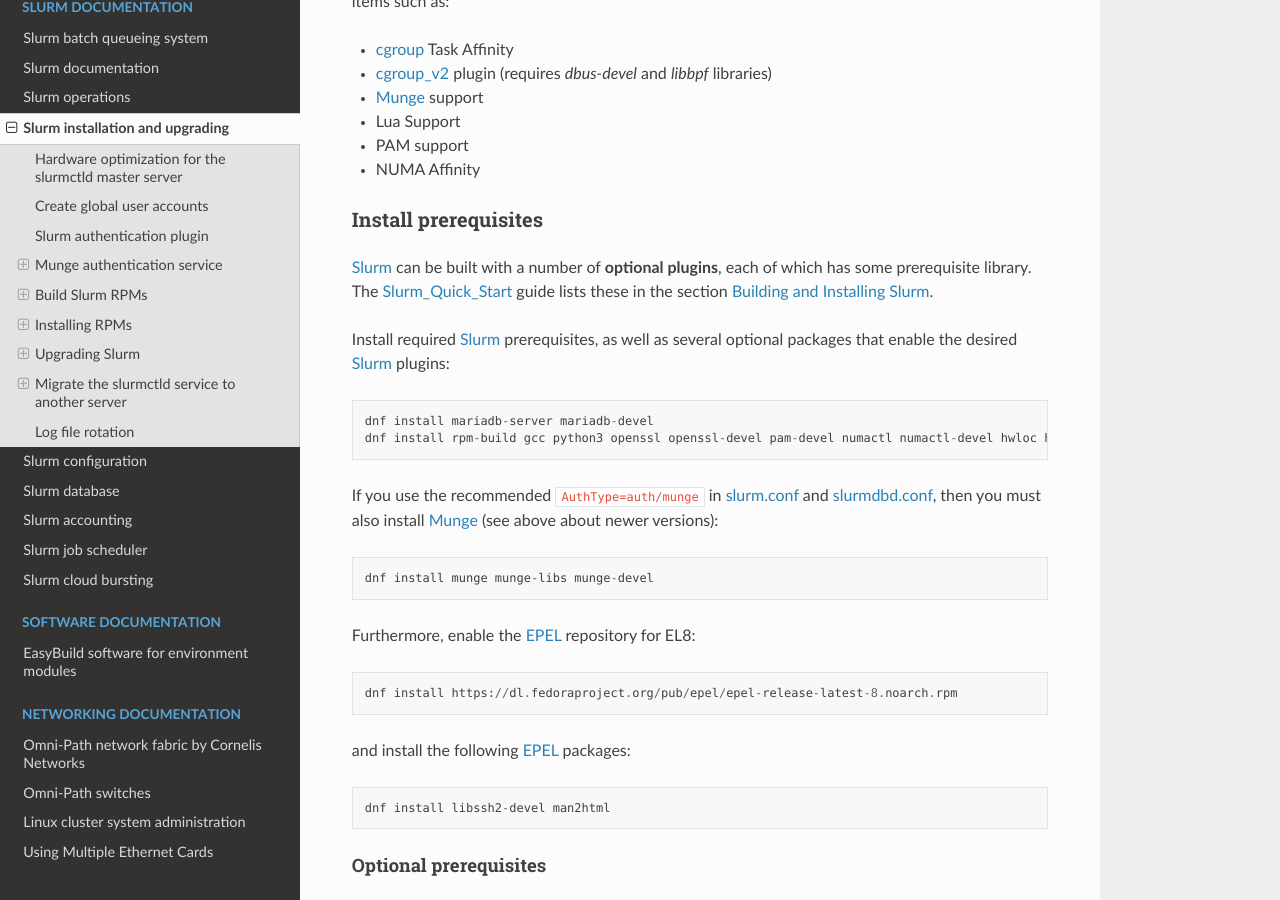
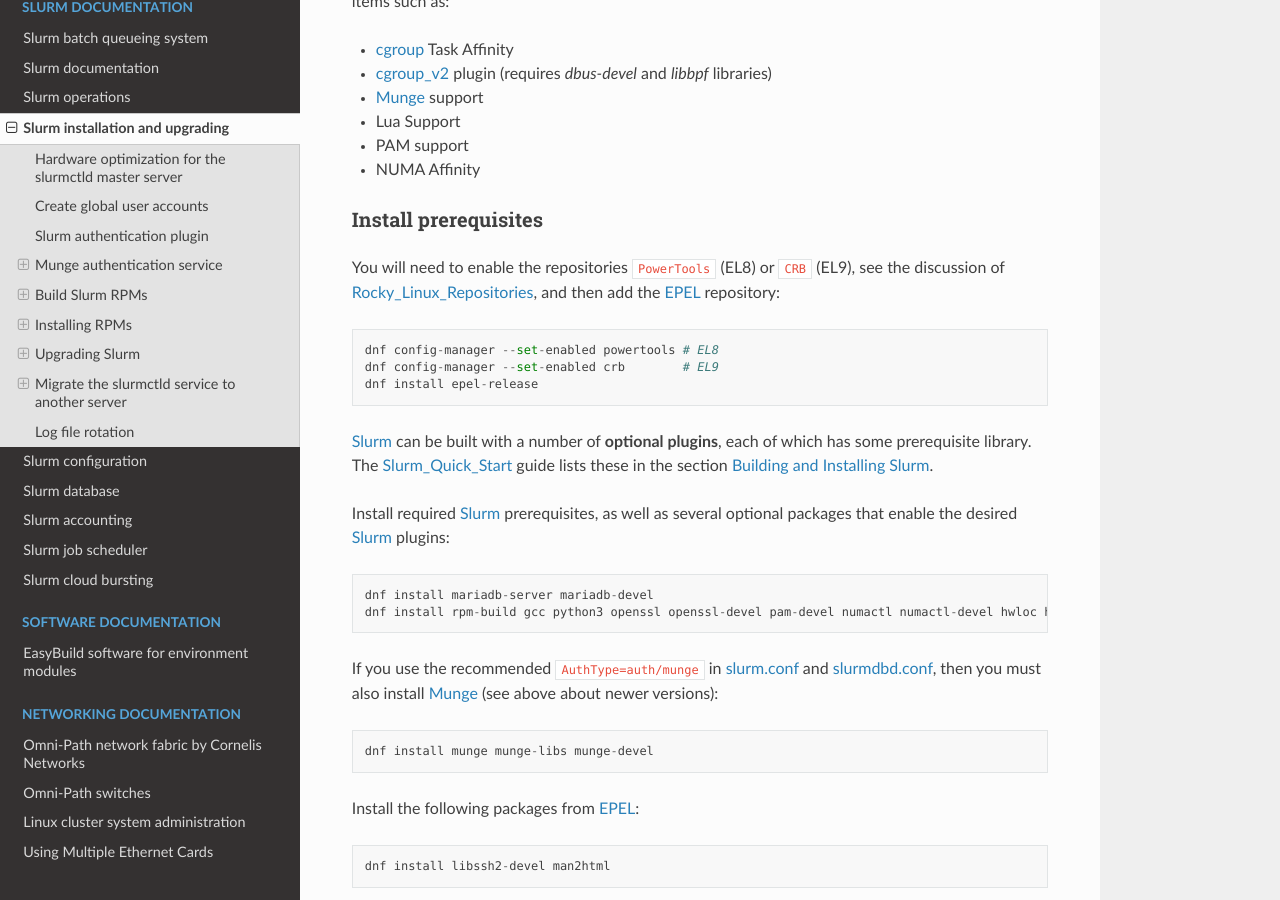
Before and after one commit to OleHolmNielsen/Niflheim_system, a Sphinx documentation site: the page built from docs/Slurm_installation.rst, in a window 1280 px wide and 900 px high, scrolled down 5081 px. Built offline with Sphinx 7.4.7 and the Read the Docs theme 2.0.0, drawn with Linux system fonts in a browser that asks for light colours.

Commit message:
Information about PowerTools and CRB repositories

```diff
--- a/docs/Slurm_installation.rst
+++ b/docs/Slurm_installation.rst
@@ -224,6 +224,13 @@
 Install prerequisites
 ---------------------
 
+You will need to enable the repositories ``PowerTools`` (EL8) or ``CRB`` (EL9),
+see the discussion of Rocky_Linux_Repositories_, and then add the EPEL_ repository::
+
+  dnf config-manager --set-enabled powertools # EL8
+  dnf config-manager --set-enabled crb        # EL9
+  dnf install epel-release
+
 Slurm_ can be built with a number of **optional plugins**, each of which has some prerequisite library.
 The Slurm_Quick_Start_ guide lists these in the section `Building and Installing Slurm <https://slurm.schedmd.com/quickstart_admin.html#build_install>`_.
 
@@ -236,14 +243,11 @@
 
   dnf install munge munge-libs munge-devel
 
-Furthermore, enable the EPEL_ repository for EL8::
-
-  dnf install https://dl.fedoraproject.org/pub/epel/epel-release-latest-8.noarch.rpm
-
-and install the following EPEL_ packages::
+Install the following packages from EPEL_::
 
   dnf install libssh2-devel man2html
 
+.. _Rocky_Linux_Repositories: https://wiki.rockylinux.org/rocky/repo/
 .. _EPEL: https://fedoraproject.org/wiki/EPEL
 
 Optional prerequisites
```
